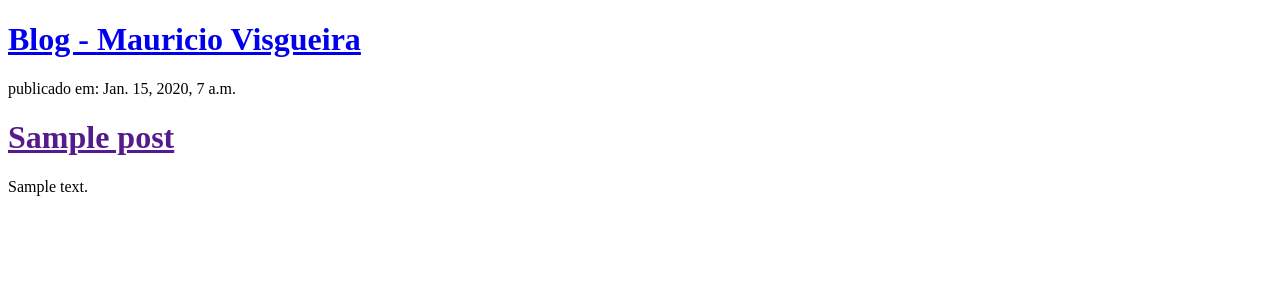
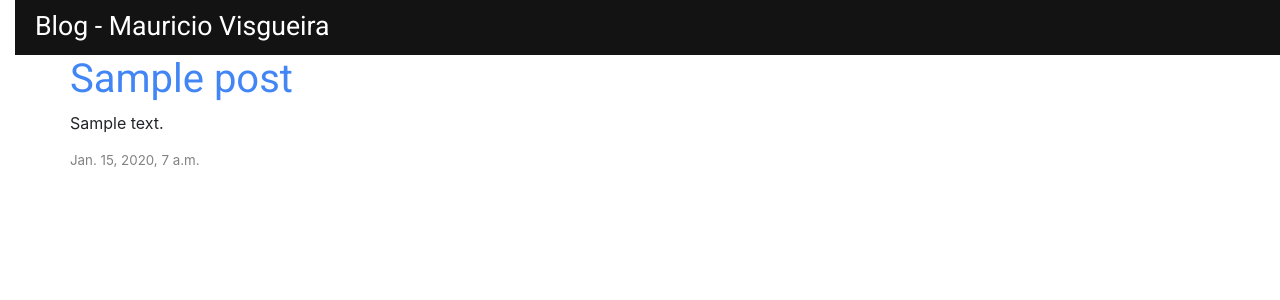
Before and after one commit to MauricioVisgueira/my-first-blog, a Django app: template blog/templates/blog/post_list.html in a window 1280 px wide. Shown: the top 300 px of the page. Run offline with Django 3.2, Linux system fonts and the light colour scheme; the template is opened without the code that fills it: values that come from a table or form of the project are taken from there, others are empty; tables that the repository leaves empty hold one stand-in row (values such as "Sample post"); some libraries are stand-ins or nearby versions.

Commit message:
Adicionado view e template para detalhes do blog e post, configurado CSS do site.

```diff
--- /dev/null
+++ b/blog/static/css/blog.css
@@ -0,0 +1,56 @@
+h1 a {
+  color: #FCA205;
+  font-family: 'Roboto', sans-serif;
+}
+
+body {
+  padding-left: 15px;
+}
+
+.page-header {
+  background-color: #131313;
+  margin-top: 0;
+  padding: 10px 5px 5px 20px;
+}
+
+.page-header h1, .page-header h1 a, .page-header h1 a:visited, .page-header h1 a:active {
+  color: #ffffff;
+  font-size: 20pt;
+  text-decoration: none;
+}
+
+.content {
+  margin-left: 40px;
+}
+
+h1, h2, h3, h4 {
+  font-family: 'Roboto', sans-serif;
+}
+
+.date {
+  color: #828282;
+  font-size: 10pt;
+}
+
+.save {
+  float: right;
+}
+
+.post-form textarea, .post-form input {
+  width: 100%;
+}
+
+.top-menu, .top-menu:hover, .top-menu:visited {
+  color: #ffffff;
+  float: right;
+  font-size: 26pt;
+  margin-right: 20px;
+}
+
+.post {
+  margin-bottom: 70px;
+}
+
+.post h1 a, .post h1 a:visited {
+  color: #4286f5;
+}
--- /dev/null
+++ b/blog/templates/blog/base.html
@@ -0,0 +1,34 @@
+{% load staticfiles %}
+<!doctype html>
+<html lang="en">
+  <head>
+    <!-- Required meta tags -->
+    <meta charset="utf-8">
+    <meta name="viewport" content="width=device-width, initial-scale=1, shrink-to-fit=no">
+
+    <!-- Bootstrap CSS -->
+    <link rel="stylesheet" href="https://stackpath.bootstrapcdn.com/bootstrap/4.1.3/css/bootstrap.min.css">
+    <!-- <link rel="stylesheet" href="https://maxcdn.bootstrapcdn.com/bootstrap/3.2.0/css/bootstrap-theme.min.css"> -->
+    <link rel="stylesheet" href="{% static 'css/blog.css' %}">
+    <link href="https://fonts.googleapis.com/css?family=Roboto" rel="stylesheet">
+    <title>Blog - Mauricio Visgueira</title>
+  </head>
+  <body>
+      <div class="page-header">
+          <h1><a href="/">Blog - Mauricio Visgueira</a></h1>
+      </div>
+      <div class="content container">
+        <div class="row">
+            <div class="col-md-8">
+            {% block content %}
+            {% endblock %}
+        </div>
+      </div>
+      </div>
+      <!-- Optional JavaScript -->
+      <!-- jQuery primeiro, depois Popper.js, e no final Bootstrap JS -->
+    <script src="https://code.jquery.com/jquery-3.3.1.slim.min.js"></script>
+    <script src="https://cdnjs.cloudflare.com/ajax/libs/popper.js/1.14.3/umd/popper.min.js"></script>
+    <script src="https://stackpath.bootstrapcdn.com/bootstrap/4.1.3/js/bootstrap.min.js"></script>
+  </body>
+</html>
--- a/blog/templates/blog/post_list.html
+++ b/blog/templates/blog/post_list.html
@@ -1,21 +1,13 @@
-<!DOCTYPE html>
-<html lang="en" dir="ltr">
-  <head>
-    <meta charset="utf-8">
-    <title>Blog - Mauricio Visgueira</title>
-  </head>
-  <body>
-      <div>
-          <h1><a href="/">Blog - Mauricio Visgueira</a></h1>
-      </div>
+{% extends 'blog/base.html' %}
 
-{% for post in posts %}
-
-      <div>
-          <p>publicado em: {{ post.published_date }}</p>
-          <h1><a href="">{{ post.title }}</a></h1>
-          <p>{{ post.text|linebreaksbr }}</p>
-      </div>
-{% endfor %}
-  </body>
-</html>
+{% block content %}
+  {% for post in posts %}
+    <div class="post">
+      <h1><a href="{% url 'post_detail' pk=post.pk %}">{{ post.title }}</a></h1>
+        <p>{{ post.text|linebreaksbr }}</p>
+    <div class="date">
+          {{ post.published_date }}
+    </div>
+    </div>
+    {% endfor %}
+{% endblock %}
--- a/blog/urls.py
+++ b/blog/urls.py
@@ -3,4 +3,5 @@ from . import views
 
 urlpatterns = [
     path('', views.post_list, name='post_list'),
+    path('post/<int:pk>/', views.post_detail, name='post_detail'),
 ]
--- a/blog/views.py
+++ b/blog/views.py
@@ -1,8 +1,13 @@
 from django.shortcuts import render
 from django.utils import timezone
 from .models import Post
+from django.shortcuts import render, get_object_or_404
 
 def post_list(request):
     posts = Post.objects.filter(published_date__lte=timezone.now()).order_by('published_date')
     return render(request, 'blog/post_list.html', {'posts': posts})
+
+def post_detail(request, pk):
+    post = get_object_or_404(Post, pk=pk)
+    return render(request, 'blog/post_detail.html', {'post': post})
 # Create your views here.
```
Also changed, not shown: blog/templates/blog/post_detail.html (added, +13 -0 lines).
